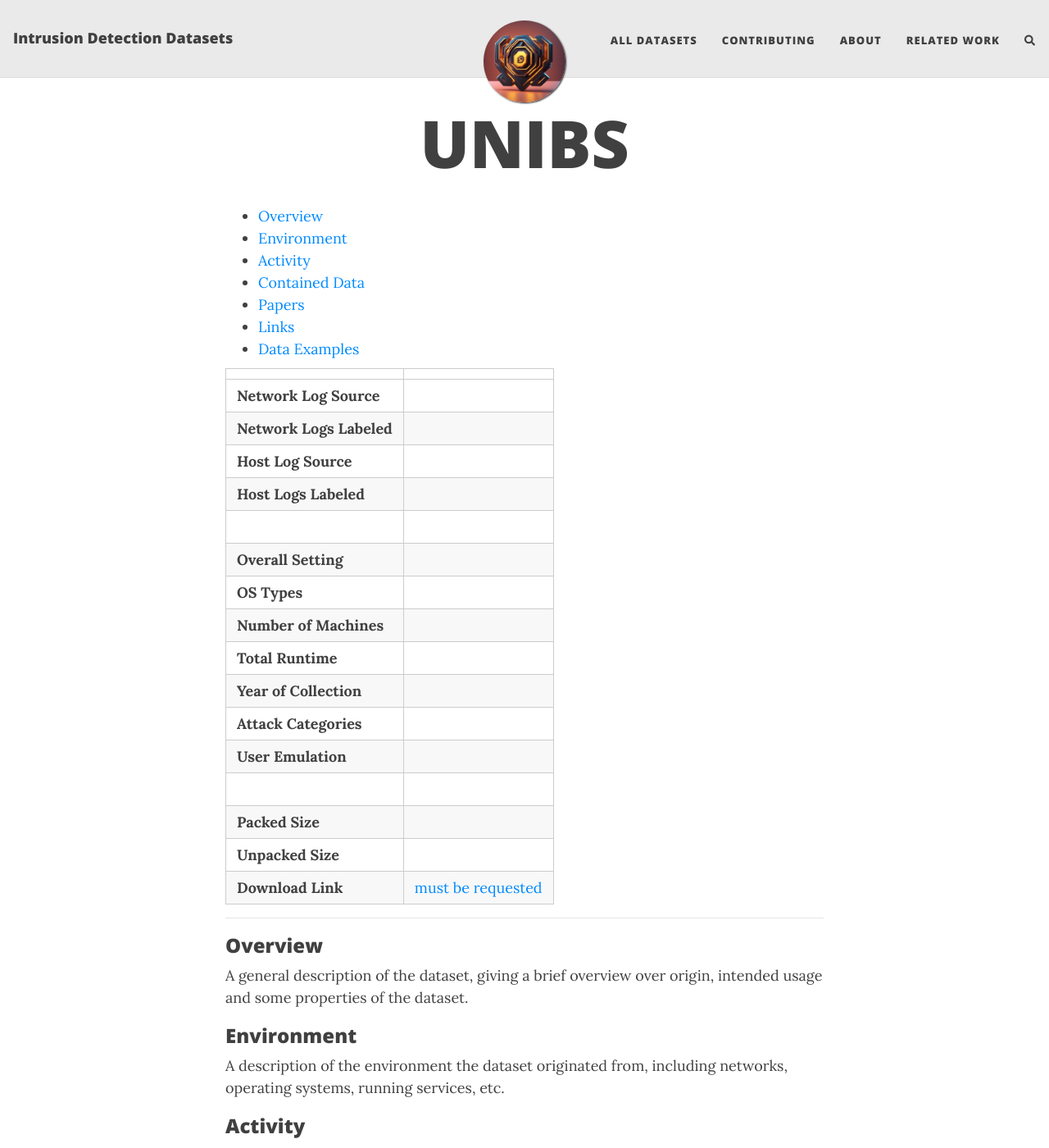
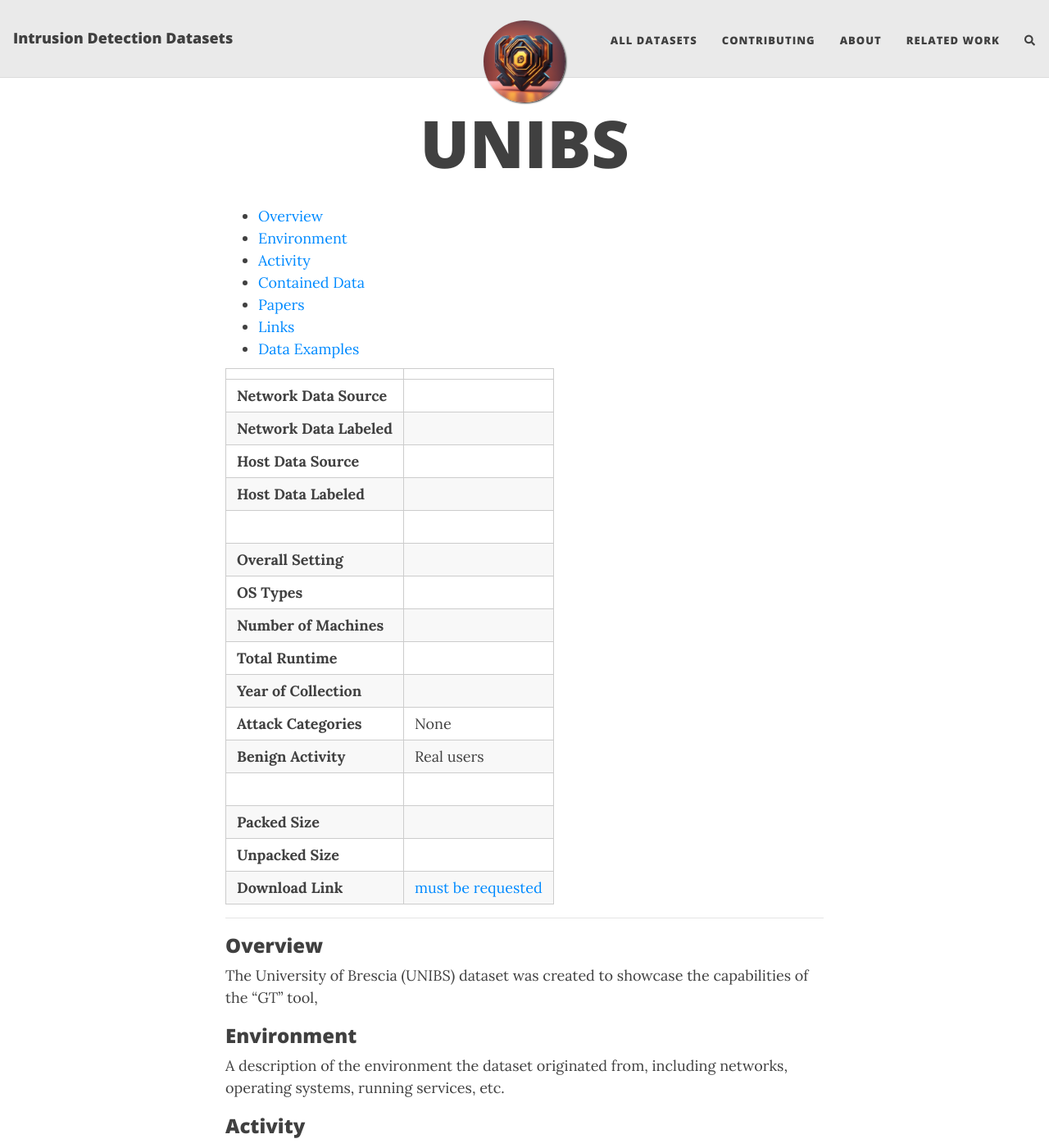
Before and after one commit to fkie-cad/COMIDDS, a Jekyll site: the page built from content/datasets/unibs.md, in a window 1280 px wide and 1400 px high. Shown: the whole window at 82% size. Built offline with Jekyll 4.4.1, drawn with Linux system fonts in a browser that asks for light colours; nearby versions of some CDN libraries; comment, search, counter and statistics services are not loaded.

Commit message:
Update UNIBS entry

```diff
--- a/content/datasets/unibs.md
+++ b/content/datasets/unibs.md
@@ -12,18 +12,18 @@ title: UNIBS
 
 | <!-- -->                 | <!-- -->                                                           |
 |--------------------------|--------------------------------------------------------------------|
-| **Network Log Source**   |                                                                    |
-| **Network Logs Labeled** |                                                                    |
-| **Host Log Source**      |                                                                    |
-| **Host Logs Labeled**    |                                                                    |
+| **Network Data Source**  |                                                                    |
+| **Network Data Labeled** |                                                                    |
+| **Host Data Source**     |                                                                    |
+| **Host Data Labeled**    |                                                                    |
 |                          |                                                                    |
 | **Overall Setting**      |                                                                    |
 | **OS Types**             |                                                                    |
 | **Number of Machines**   |                                                                    |
 | **Total Runtime**        |                                                                    |
 | **Year of Collection**   |                                                                    |
-| **Attack Categories**    |                                                                    |
-| **User Emulation**       |                                                                    |
+| **Attack Categories**    | None                                                               |
+| **Benign Activity**      | Real users                                                         |
 |                          |                                                                    |
 | **Packed Size**          |                                                                    |
 | **Unpacked Size**        |                                                                    |
@@ -32,7 +32,7 @@ title: UNIBS
 ***
 
 ### Overview
-A general description of the dataset, giving a brief overview over origin, intended usage and some properties of the dataset.
+The University of Brescia (UNIBS) dataset was created to showcase the capabilities of the "GT" tool,
 
 ### Environment
 A description of the environment the dataset originated from, including networks, operating systems, running services, etc.
```
Also changed, not shown: content/all_datasets.md (+1 -1 lines).
